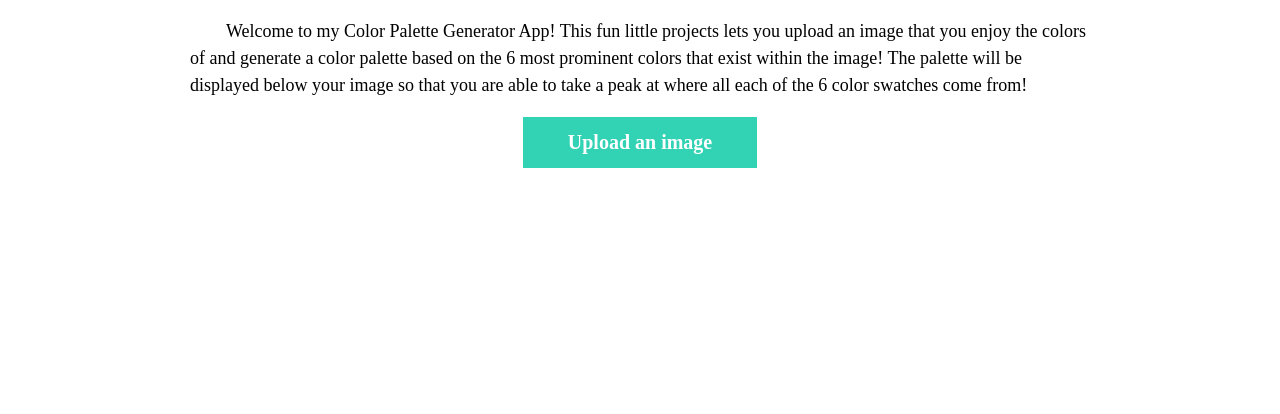
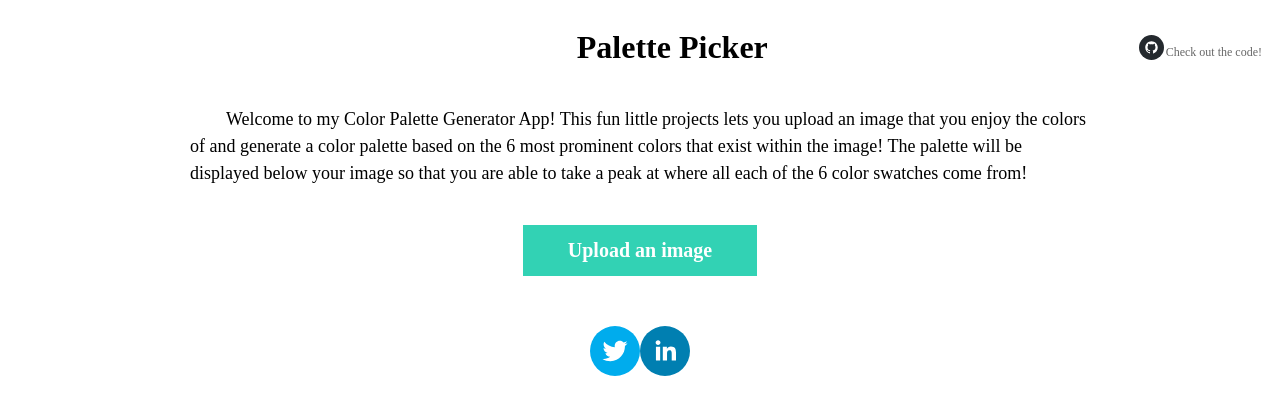
Before and after one commit to dyllper/palette-picker-client, a Gatsby site: page / in a window 1280 px wide. Built offline with nearby package versions, Linux system fonts and the light colour scheme; Gatsby itself is replaced by a stand-in of ours.

Commit message:
Added header and footer components. Footer still needs to have styling fixed to have space between the two social icons.

```diff
--- a/package.json
+++ b/package.json
@@ -20,6 +20,7 @@
     "react-dom": "^16.12.0",
     "react-helmet": "^5.2.1",
     "react-redux": "^7.1.3",
+    "react-social-icons": "^4.1.0",
     "redux": "^4.0.4",
     "redux-logger": "^3.0.6",
     "styled-components": "^4.4.1"
--- a/src/components/file-form.component.jsx
+++ b/src/components/file-form.component.jsx
@@ -26,6 +26,7 @@ const InputLabel = styled.label`
   display: inline-block;
   transition: all 0.4s;
   cursor: pointer;
+  margin-top: 20px;
 
   :hover {
     background-color: #34495e;
--- /dev/null
+++ b/src/components/footer.component.jsx
@@ -0,0 +1,18 @@
+import React from 'react';
+import styled from 'styled-components';
+import { SocialIcon } from 'react-social-icons';
+
+const FooterContainer = styled.footer`
+  display: flex;
+  justify-content: center;
+  margin-top: 50px;
+`
+
+const Footer = () => (
+  <FooterContainer>
+      <SocialIcon url="https://twitter.com/Dyllper" style={{ height: 50, width: 50 }} />
+      <SocialIcon url="https://www.linkedin.com/in/perkinsdylan/" style={{ height: 50, width: 50 }} />
+  </FooterContainer>
+)
+
+export default Footer;
--- /dev/null
+++ b/src/components/header.component.jsx
@@ -0,0 +1,40 @@
+import React from 'react';
+import { SocialIcon } from 'react-social-icons';
+import styled from 'styled-components';
+
+const HeaderContainer = styled.div`
+  display: flex;
+  flex-direction: row;
+  justify-content: center;
+  margin-left: 45%;
+`
+
+const Title = styled.h1`
+  font-color: #32d2b4;
+`
+
+const GithubNav = styled.div`
+  margin-left: auto;
+  display: flex;
+  align-items: center;
+  margin-right: 10px;
+
+  span {
+    font-size: 12px;
+    opacity: 0.6;
+    padding-left: 2px;
+    padding-top: 10px;
+  }
+`
+
+const Header = () => (
+  <HeaderContainer>
+    <Title>Palette Picker</Title>
+    <GithubNav>
+      <SocialIcon url="https://github.com/dyllper/palette-picker-client-redux"style={{ height: 25, width: 25 }} />
+      <span>Check out the code!</span>
+    </GithubNav>
+  </HeaderContainer>
+)
+
+export default Header;
--- /dev/null
+++ b/src/components/layout.component.jsx
@@ -0,0 +1,13 @@
+import React from 'react';
+import Header from './header.component';
+import Footer from './footer.component';
+
+const Layout = ({ children }) => (
+  <div>
+    <Header />
+    {children}
+    <Footer />
+  </div>
+)
+
+export default Layout;
--- a/src/pages/404.js
+++ b/src/pages/404.js
@@ -1,10 +1,12 @@
 import React from "react"
 
+import Layout from "../components/layout.component"
+
 const NotFoundPage = () => (
-  <div>
+  <Layout>
     <h1>NOT FOUND</h1>
     <p>You just hit a route that doesn&#39;t exist... the sadness.</p>
-  </div>
+  </Layout>
 )
 
 export default NotFoundPage
--- a/src/pages/index.js
+++ b/src/pages/index.js
@@ -6,6 +6,7 @@ import { connect } from "react-redux"
 import { clearImageName, setImageName } from "../redux/image/image.actions"
 import { clearPalette, setPalette } from "../redux/palette/palette.actions"
 
+import Layout from "../components/layout.component"
 import FileForm from "../components/file-form.component"
 import Palette from "../components/palette.component"
 
@@ -61,13 +62,15 @@ const IndexPage = ({ setImageName, clearImageName, imageName, setPalette }) => {
     submitForm(image)
   }
   return (
+    <Layout>
       <Container>
         <InstructionText>
-        Welcome to my Color Palette Generator App! This fun little projects lets
-        you upload an image that you enjoy the colors of and generate a color
-        palette based on the 6 most prominent colors that exist within the
-        image! The palette will be displayed below your image so that you are
-        able to take a peak at where all each of the 6 color swatches come from!
+          Welcome to my Color Palette Generator App! This fun little projects
+          lets you upload an image that you enjoy the colors of and generate a
+          color palette based on the 6 most prominent colors that exist within
+          the image! The palette will be displayed below your image so that you
+          are able to take a peak at where all each of the 6 color swatches come
+          from!
         </InstructionText>
         <FileForm onChange={onChange} />
         {imageName !== "" && (
@@ -78,6 +81,7 @@ const IndexPage = ({ setImageName, clearImageName, imageName, setPalette }) => {
         )}
         <Palette />
       </Container>
+    </Layout>
   )
 }
 
```
Also changed, not shown: 1 other file. Lines whose indentation alone changed are shown as unchanged.
